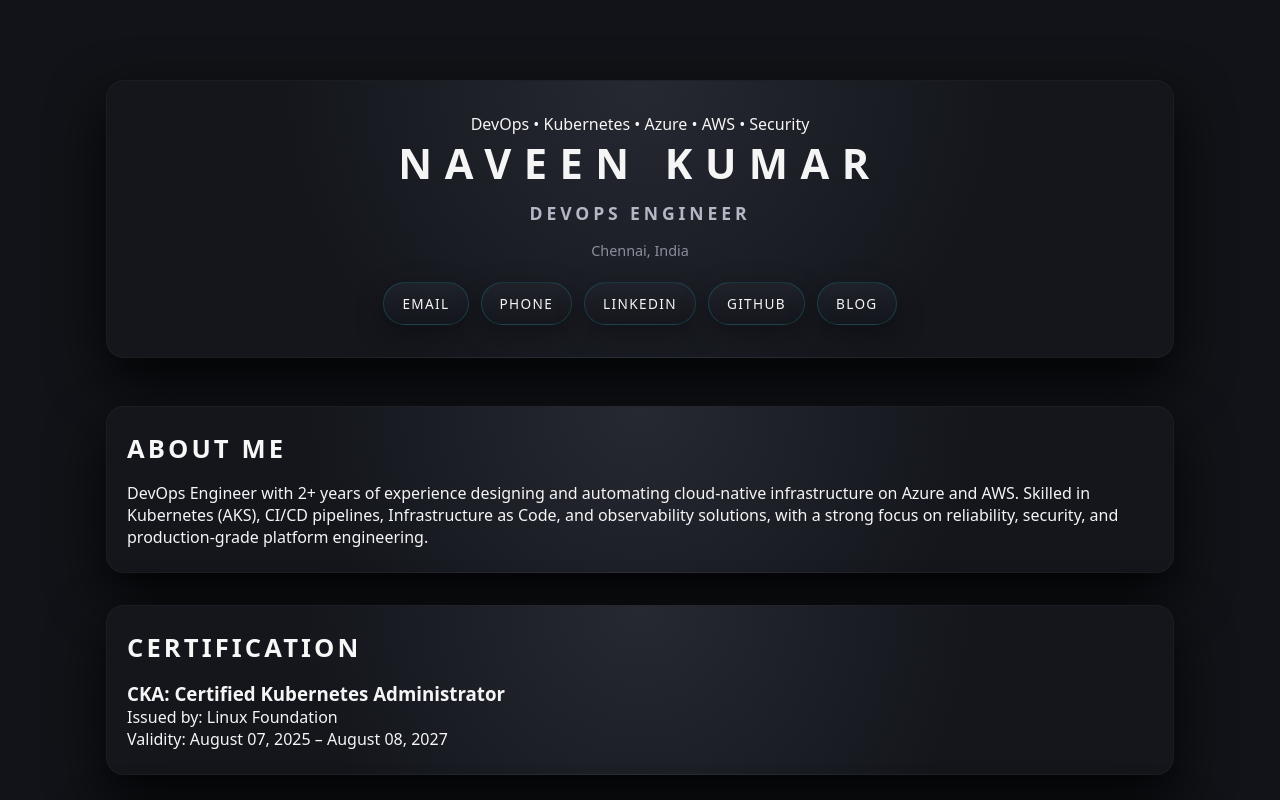
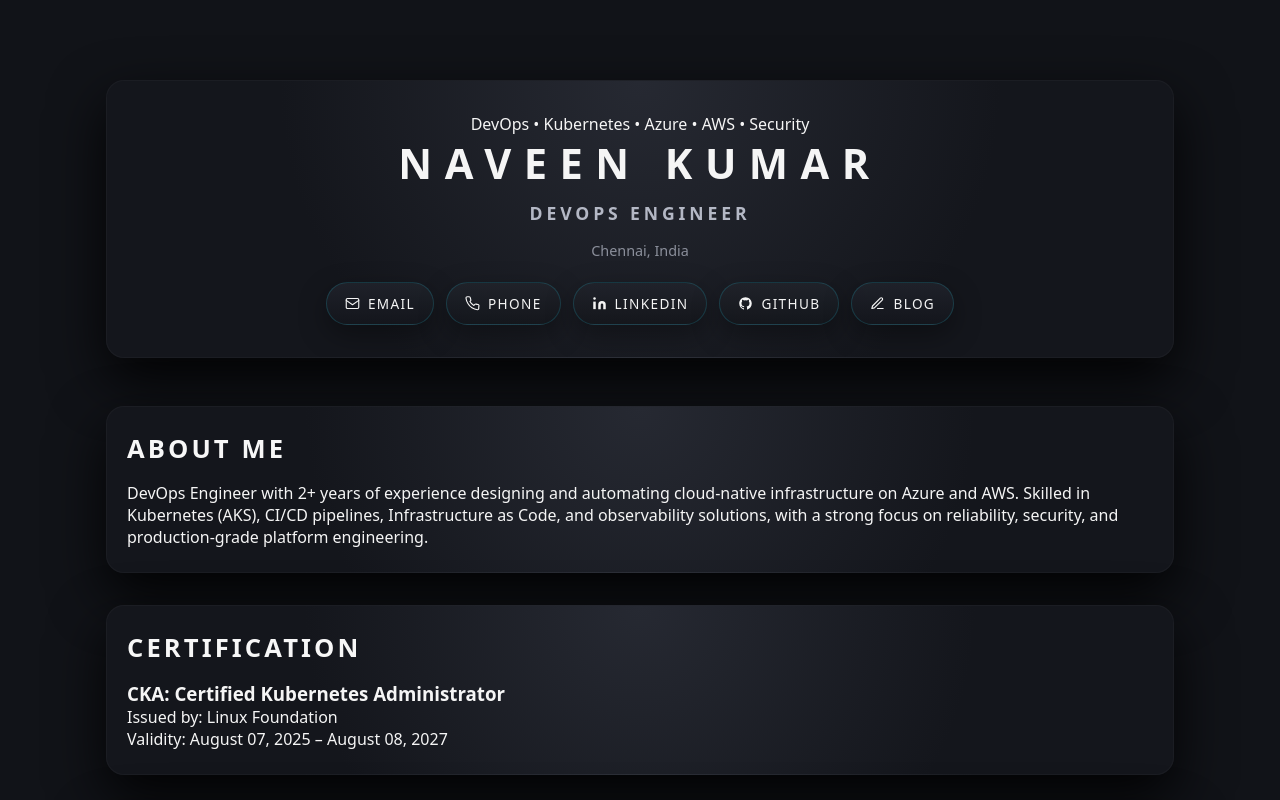
Before and after one commit to naveenkumar-sakthivel/my-portfolio, a website: page public/index.html in a window 1280 px wide. Shown: the top 800 px of the page. Drawn offline with Linux system fonts and the light colour scheme; a web font is replaced by a local one.

Commit message:
changed the email section

```diff
--- a/public/index.html
+++ b/public/index.html
@@ -21,11 +21,25 @@
         <p class="location">Chennai, India</p>
 
         <div class="hero-links">
-          <a href="/cdn-cgi/l/email-protection#1b68757a6d7e7e75706e767a692b2d2b2a5b7c767a727735787476">Email</a>
-          <a href="tel:+919360799352">Phone</a>
-          <a href="https://www.linkedin.com/in/naveenkumarsakthivel" target="_blank" rel="noopener noreferrer">LinkedIn</a>
-          <a href="https://github.com/naveenkumar-sakthivel" target="_blank" rel="noopener noreferrer">GitHub</a>
-          <a href="#blog" class="action-pill action-pill--primary"><span>Blog</span>
+          <a href="mailto:snaveenkumar0601@gmail.com">
+            <svg width="15" height="15" viewBox="0 0 24 24" fill="none" stroke="currentColor" stroke-width="1.8" stroke-linecap="round" stroke-linejoin="round" aria-hidden="true"><rect x="2" y="4" width="20" height="16" rx="2"/><path d="M2 7l10 7 10-7"/></svg>
+            Email
+          </a>
+          <a href="tel:+919360799352">
+            <svg width="15" height="15" viewBox="0 0 24 24" fill="none" stroke="currentColor" stroke-width="1.8" stroke-linecap="round" stroke-linejoin="round" aria-hidden="true"><path d="M22 16.92v3a2 2 0 0 1-2.18 2 19.79 19.79 0 0 1-8.63-3.07A19.5 19.5 0 0 1 4.69 12 19.79 19.79 0 0 1 1.6 3.4 2 2 0 0 1 3.56 1.22h3a2 2 0 0 1 2 1.72c.127.96.361 1.903.7 2.81a2 2 0 0 1-.45 2.11L7.91 8.77a16 16 0 0 0 6.29 6.29l1.62-1.62a2 2 0 0 1 2.11-.45c.907.339 1.85.573 2.81.7A2 2 0 0 1 22 16.92z"/></svg>
+            Phone
+          </a>
+          <a href="https://www.linkedin.com/in/naveenkumarsakthivel" target="_blank" rel="noopener noreferrer">
+            <svg width="15" height="15" viewBox="0 0 24 24" fill="currentColor" aria-hidden="true"><path d="M16 8a6 6 0 0 1 6 6v7h-4v-7a2 2 0 0 0-2-2 2 2 0 0 0-2 2v7h-4v-7a6 6 0 0 1 6-6z"/><rect x="2" y="9" width="4" height="12"/><circle cx="4" cy="4" r="2"/></svg>
+            LinkedIn
+          </a>
+          <a href="https://github.com/naveenkumar-sakthivel" target="_blank" rel="noopener noreferrer">
+            <svg width="15" height="15" viewBox="0 0 24 24" fill="currentColor" aria-hidden="true"><path d="M12 2C6.477 2 2 6.477 2 12c0 4.418 2.865 8.166 6.839 9.489.5.092.682-.217.682-.482 0-.237-.009-.868-.013-1.703-2.782.604-3.369-1.341-3.369-1.341-.454-1.154-1.11-1.461-1.11-1.461-.908-.62.069-.608.069-.608 1.003.07 1.531 1.03 1.531 1.03.892 1.529 2.341 1.087 2.91.832.092-.647.35-1.088.636-1.338-2.22-.253-4.555-1.11-4.555-4.943 0-1.091.39-1.984 1.029-2.683-.103-.253-.446-1.27.098-2.647 0 0 .84-.269 2.75 1.025A9.578 9.578 0 0 1 12 6.836a9.59 9.59 0 0 1 2.504.337c1.909-1.294 2.747-1.025 2.747-1.025.546 1.377.203 2.394.1 2.647.64.699 1.028 1.592 1.028 2.683 0 3.842-2.339 4.687-4.566 4.935.359.309.678.919.678 1.852 0 1.336-.012 2.415-.012 2.743 0 .267.18.578.688.48C19.138 20.163 22 16.418 22 12c0-5.523-4.477-10-10-10z"/></svg>
+            GitHub
+          </a>
+          <a href="#blog" class="hero-link--blog">
+            <svg width="15" height="15" viewBox="0 0 24 24" fill="none" stroke="currentColor" stroke-width="1.8" stroke-linecap="round" stroke-linejoin="round" aria-hidden="true"><path d="M12 20h9"/><path d="M16.5 3.5a2.121 2.121 0 0 1 3 3L7 19l-4 1 1-4L16.5 3.5z"/></svg>
+            Blog
           </a>
         </div>
       </div>
```
